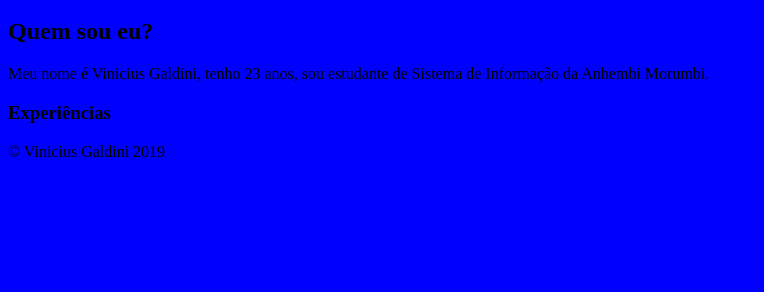
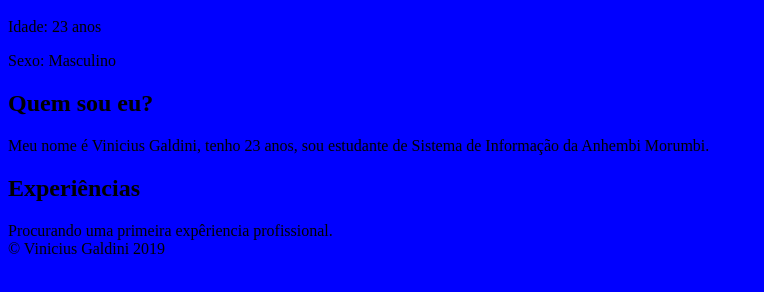
Before and after one commit to vinigaldini/meu-site, a plain HTML site: page index.html in a window 1280 px wide. Shown: the part 48-340 px from the top of the page, without its empty margins (0-764 px from the left). Drawn offline with Linux system fonts and the light colour scheme.

Commit message:
Adicionado novas informacoes pessoais

```diff
--- a/index.html
+++ b/index.html
@@ -4,12 +4,16 @@
 	</head>
 		<body>
 			<h1>Vinicius Galdini </h1>
+				<p>Idade: 23 anos </p>
+				<p>Sexo: Masculino </p>
+
+
 				<h2>Quem sou eu?</h2>
 					<p>
 						Meu nome é Vinicius Galdini, tenho 23 anos, sou estudante de Sistema de Informação da Anhembi Morumbi.
 					</p>
-					<h3>Experiências</h3>
-
+					<h2>Experiências</h2>
+						Procurando uma primeira expêriencia profissional.
 
 
 
```
